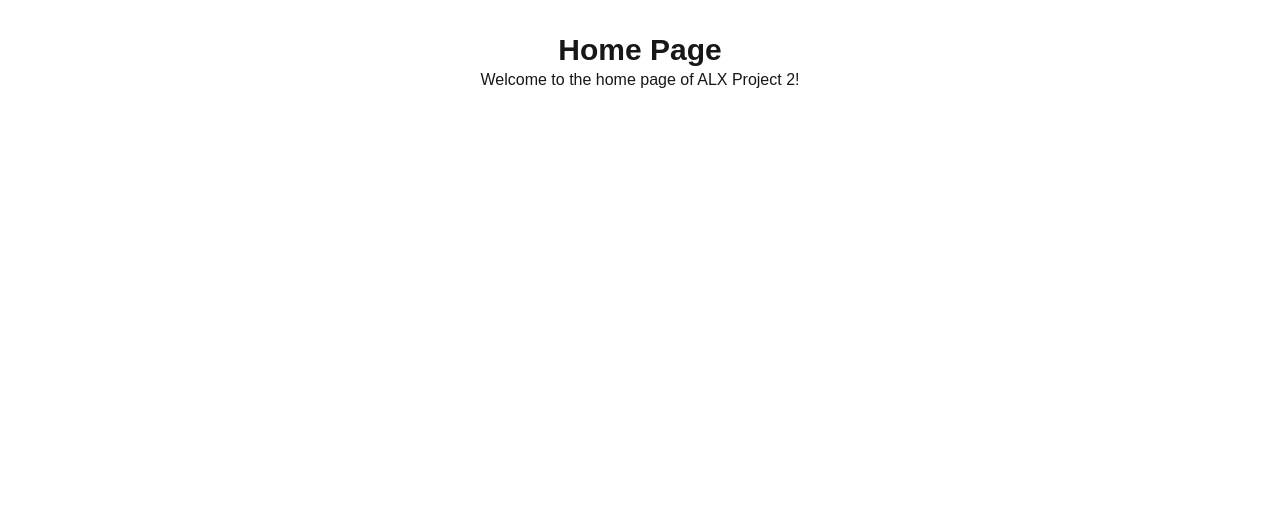
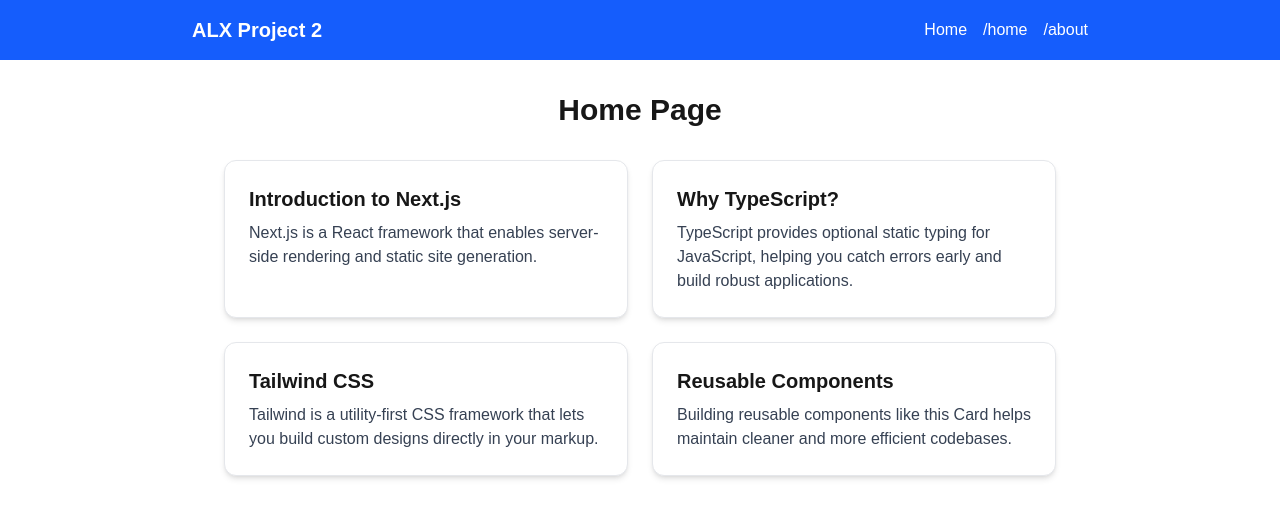
Before and after one commit to samisonof/alx-project-0x02-setup, a Next.js app in the folder alx-project-0x02/: page /home in a window 1280 px wide. Shown: the top 518 px of the page. Built offline with nearby package versions, Linux system fonts and the light colour scheme.

Commit message:
Update some changes.

```diff
--- /dev/null
+++ b/alx-project-0x02/components/common/Card.tsx
@@ -0,0 +1,13 @@
+import React from 'react';
+import { CardProps } from '../../interfaces';
+
+const Card: React.FC<CardProps> = ({ title, content }) => {
+  return (
+    <div className="bg-white rounded-xl shadow-md p-6 border border-gray-200 hover:shadow-lg transition-shadow">
+      <h2 className="text-xl font-semibold mb-2">{title}</h2>
+      <p className="text-gray-700">{content}</p>
+    </div>
+  );
+};
+
+export default Card;
--- a/alx-project-0x02/interfaces/index.ts
+++ b/alx-project-0x02/interfaces/index.ts
@@ -0,0 +1,4 @@
+export interface CardProps {
+  title: string;
+  content: string;
+}
--- a/alx-project-0x02/pages/home.tsx
+++ b/alx-project-0x02/pages/home.tsx
@@ -1,4 +1,6 @@
 import Head from 'next/head';
+import Card from '../components/common/Card';
+import Header from '../components/layout/Header';
 
 export default function HomePage() {
   return (
@@ -6,9 +8,27 @@
       <Head>
         <title>Home - ALX Project</title>
       </Head>
-      <main className="p-8 text-center">
-        <h1 className="text-3xl font-bold">Home Page</h1>
-        <p>Welcome to the home page of ALX Project 2!</p>
+      <Header />
+      <main className="p-8 max-w-4xl mx-auto">
+        <h1 className="text-3xl font-bold text-center mb-8">Home Page</h1>
+        <div className="grid md:grid-cols-2 gap-6">
+          <Card
+            title="Introduction to Next.js"
+            content="Next.js is a React framework that enables server-side rendering and static site generation."
+          />
+          <Card
+            title="Why TypeScript?"
+            content="TypeScript provides optional static typing for JavaScript, helping you catch errors early and build robust applications."
+          />
+          <Card
+            title="Tailwind CSS"
+            content="Tailwind is a utility-first CSS framework that lets you build custom designs directly in your markup."
+          />
+          <Card
+            title="Reusable Components"
+            content="Building reusable components like this Card helps maintain cleaner and more efficient codebases."
+          />
+        </div>
       </main>
     </>
   );
```
